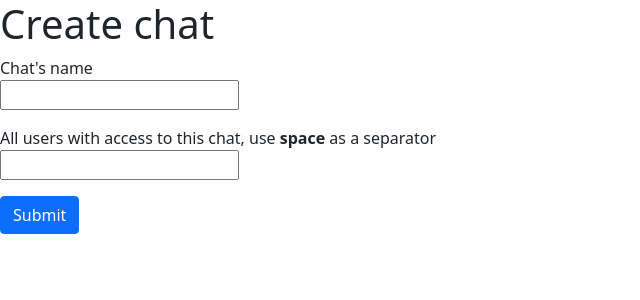
After one commit to Negolng/messenger, a Flask app: page /profile/create_chat in a window 1280 px wide. The commit adds this page. Shown: the top 300 px of the page, without its empty margins (0-640 px from the left). Run offline with Flask 3, Linux system fonts and the light colour scheme; the visitor is signed in with stand-in values (Sample User, id 1).

```diff
--- a/database_functions.py
+++ b/database_functions.py
@@ -37,3 +37,8 @@ def validate_password(password: str) -> bool:
 def validate_username(username: str) -> bool:
     return (all([letter in ascii_letters + digits + punctuation for letter in username])
             and 1 < len(username) < 64)
+
+
+def validate_chatname(username: str) -> bool:
+    return (all([letter in ascii_letters + digits + punctuation for letter in username])
+            and 1 < len(username) < 64)
--- /dev/null
+++ b/forms.py
@@ -0,0 +1,9 @@
+from wtforms import StringField, SubmitField
+from flask_wtf import FlaskForm
+from wtforms.validators import DataRequired
+
+
+class ChatForm(FlaskForm):
+    name = StringField("Chat's name", validators=[DataRequired()])
+    users = StringField()
+    submit = SubmitField("Submit")
--- a/routes.py
+++ b/routes.py
@@ -1,9 +1,10 @@
-from flask import Flask, render_template, redirect, session, request, make_response
+from flask import Flask, render_template, redirect, session, request
 from secrets import randbits
 from data import db_session
 from login import LoginForm, login_required
 from data.users import User
-from database_functions import hash_password, registrate
+from database_functions import hash_password, registrate, validate_chatname
+from forms import ChatForm
 
 
 app = Flask(__name__)
@@ -44,23 +45,35 @@ def login():
             if db_user[0].password == hash_password(password):
                 session['logged_in'] = True
                 session['Username'] = username
-                return redirect('/')
+                return redirect('/profile')
             else:
                 return render_template('loginform.html', form=form, message='Incorrect password')
         result = registrate(username, password)
         if result:
             session['logged_in'] = True
             session['Username'] = username
-            return redirect('/')
+            return redirect('/profile')
         else:
             return render_template('loginform.html', form=form, message='Invalid password or username')
     return render_template('loginform.html', form=form, message='')
 
 
-@app.route('/info')
+@app.route('/profile')
 @login_required
 def profile():
     return render_template('profile.html', session=session)
+
+
+@app.route('/profile/create_chat', methods=['GET', 'POST'])
+@login_required
+def create_chat():
+    form = ChatForm()
+    if form.is_submitted():
+        if validate_chatname(form.name.data):
+            return render_template('create_chat.html', form=form, message="Invalid chat name")
+
+        return render_template('create_chat.html', form=form, message="Chat hasn't been created")
+    return render_template('create_chat.html', form=form, message='')
 
 
 def main():
--- /dev/null
+++ b/templates/create_chat.html
@@ -0,0 +1,28 @@
+{% extends "base.html" %}
+
+{% block content %}
+<h1>Create chat</h1>
+<form action="" method="post">
+    <p>
+        {{ form.name.label }}<br>
+        {{ form.name(type="text") }}<br>
+        {% for error in form.name.errors %}
+            <div class="allert alert-danger" role="alert">
+                {{ error }}
+            </div>
+        {% endfor %}
+    </p>
+    <p>
+        All users with access to this chat, use <b>space</b> as a separator<br>
+        {{ form.users(type="text") }}<br>
+        {% for error in form.users.errors %}
+            <div class="allert alert-danger" role="alert">
+                {{ error }}
+            </div>
+        {% endfor %}
+    </p>
+    <p>{{ form.submit(type="submit", class="btn btn-primary") }}</p>
+    <p>{{ message }}</p>
+</form>
+
+{% endblock %}
--- a/templates/index.html
+++ b/templates/index.html
@@ -5,7 +5,7 @@
 <p>Here are some links: </p>
 <p><a href="/reglogin">registration and logging in</a></p>
 <p><a href="/logout">log out</a></p>
-<p><a href="/info">your profile</a></p>
+<p><a href="/profile">your profile</a></p>
 <p><a href="/">this page</a> (I don't know why you could possibly need it)</p>
 
 <br><br><br><br>
--- a/templates/profile.html
+++ b/templates/profile.html
@@ -3,6 +3,6 @@
 {% block content %}
 <h1>Your profile data: </h1>
 <br>
-Nickname: {{ session["Username"] }}<br>
-Your IP address: {{ session["IP"] }}<br>
+<p>Your nickname: {{ session["Username"] }}</p>
+<a href="/profile/create_chat">Create chat</a>
 {% endblock %}
```
Also changed, not shown: templates/loginform.html (+16 -0 lines).
